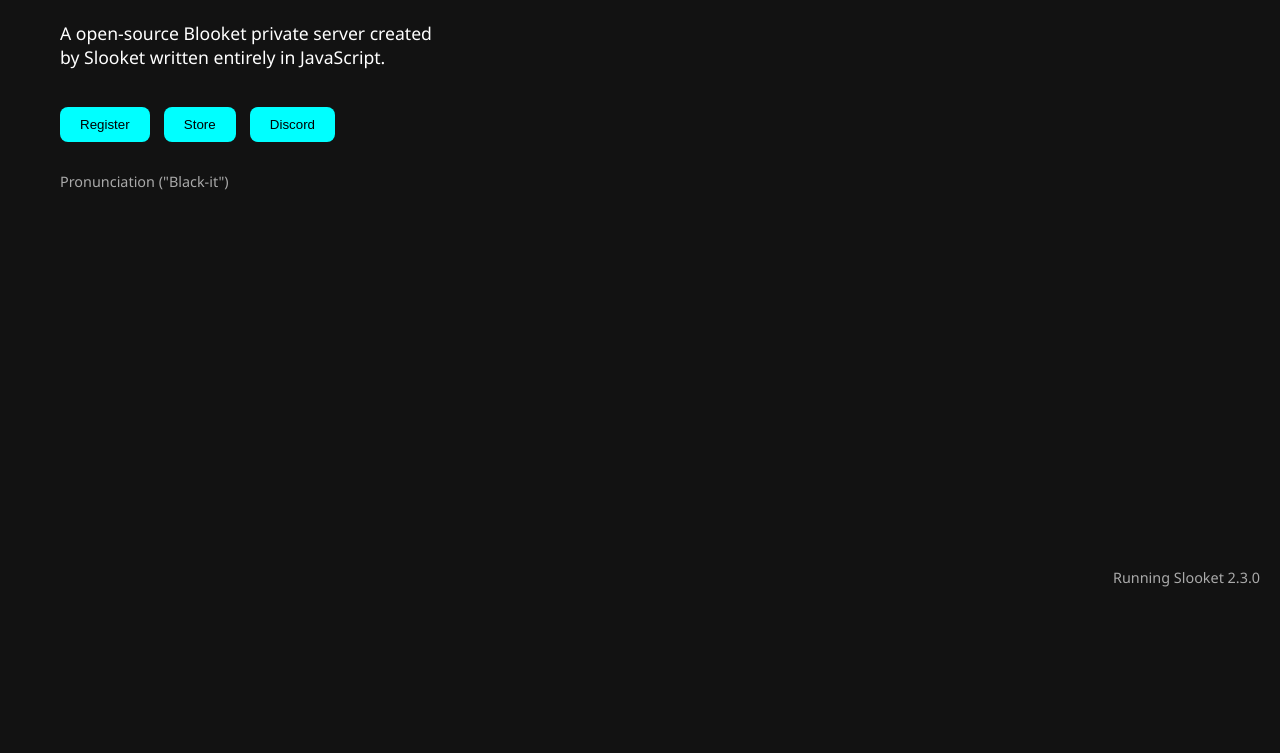
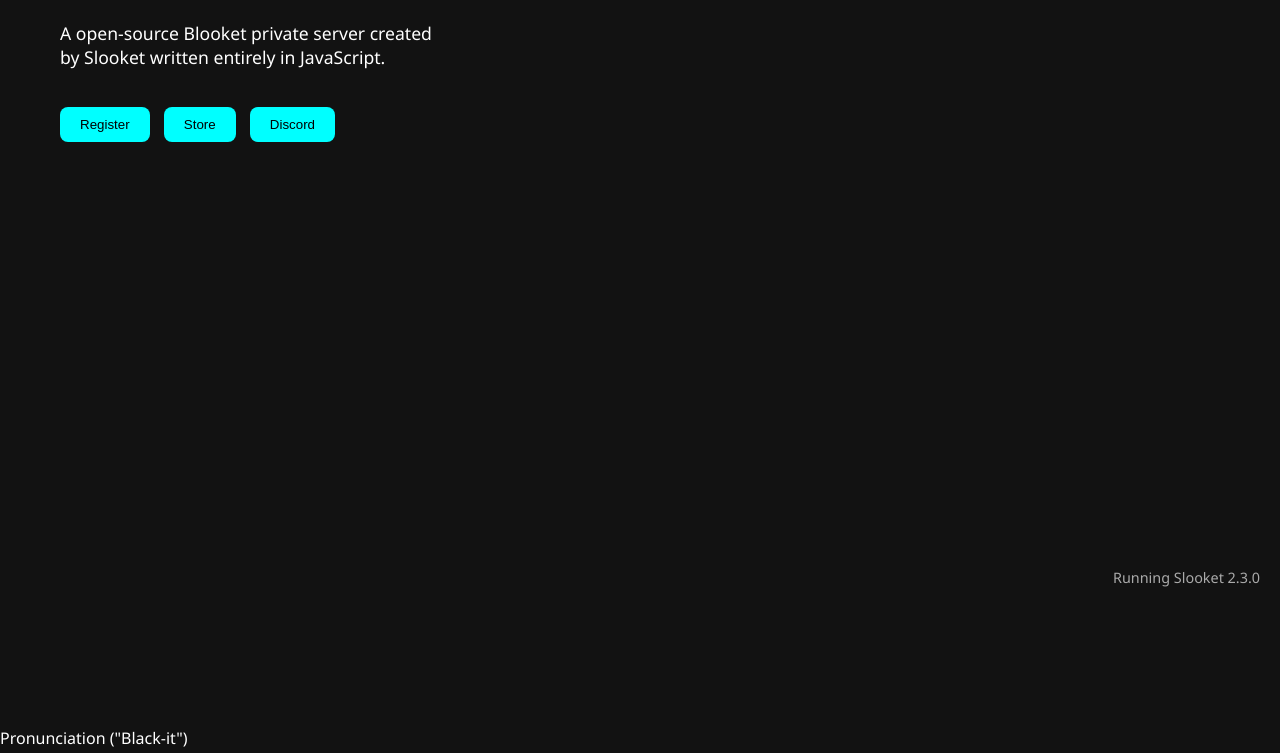
Before and after one commit to Slooket/Slooket, a plain HTML site: page index.html in a window 1280 px wide. Shown: the part 193-946 px from the top of the page. Drawn offline with Linux system fonts and the light colour scheme; a script that the page names is missing.

Commit message:
Update index.html

```diff
--- a/index.html
+++ b/index.html
@@ -24,12 +24,12 @@
         <button>Store</button>
         <button onclick="window.open('https://discord.com', '_blank')">Discord</button>
       </div>
-      <p class="pronunciation">Pronunciation ("Black-it")</p>
     </div>
 
     <div class="avatar-grid" id="avatarGrid"></div>
   </div>
 
+  <div class="bottom-left">Pronunciation ("Black-it")</div>
   <div class="bottom-right">Running Slooket 2.3.0</div>
 
   <script src="script.js"></script>
```
